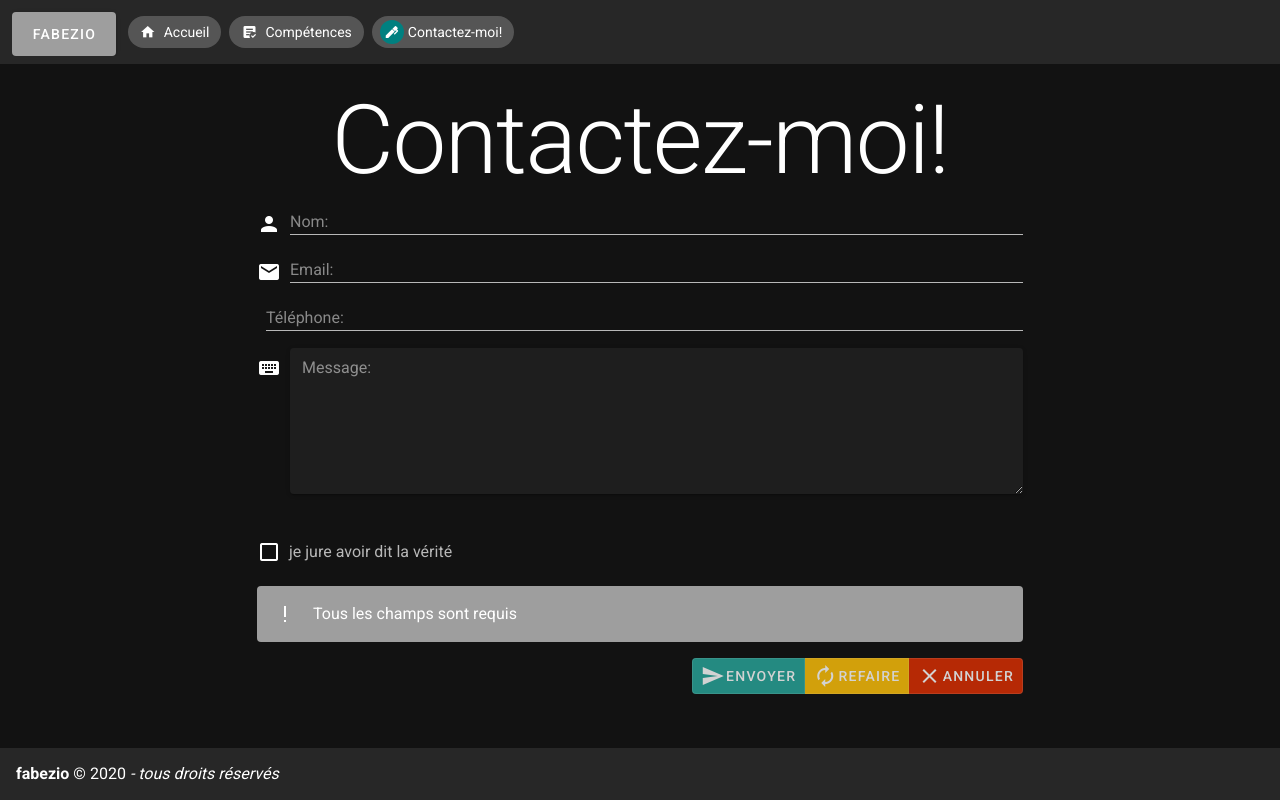
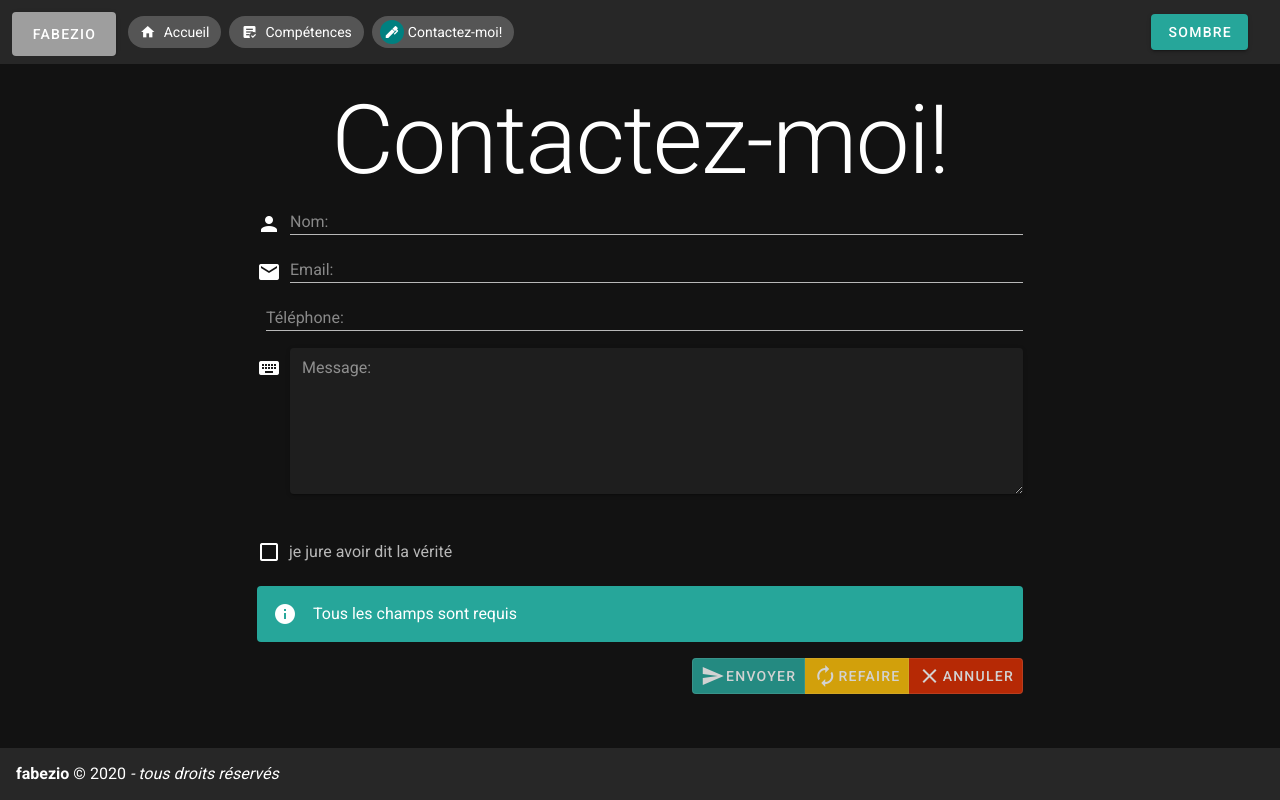
Before and after one commit to Fabezio/myapp-uni, a Nuxt app: page /contact in a window 1280 px wide. Built offline with nearby package versions, Linux system fonts and the light colour scheme.

Commit message:
ajout controleur de theme manuel dans navbar

```diff
--- a/components/navbar/Navbar.vue
+++ b/components/navbar/Navbar.vue
@@ -2,10 +2,12 @@
 v-app-bar(app dark flat tile)
   v-toolbar(flat padless tile).py-n2
     Brand(label='Fabezio')
-    //- v-spacer
     Navlinks
     Navlinks(url='skills', label='Compétences' icon='text-box-check')
     Navlinks(url='contact', label='Contactez-moi!' icon='pen')
+    v-spacer
+    <v-btn @click="toggleTheme" color="info">{{theme}}</v-btn>
+
 
 </template>
 
@@ -13,7 +15,16 @@ v-app-bar(app dark flat tile)
 export default {
   data() {
     return {
-      //
+      // dark: this.$vuetify.theme.dark
+      theme: 'sombre'
+    }
+  },
+  methods: {
+    toggleTheme() {
+      this.$vuetify.theme.dark = !this.$vuetify.theme.dark
+      !this.$vuetify.theme.dark
+        ? (this.theme = 'clair')
+        : (this.theme = 'sombre')
     }
   }
 }
--- a/pages/contact.vue
+++ b/pages/contact.vue
@@ -16,7 +16,7 @@ div
             v-icon(slot='prepend') mdi-keyboard
           v-checkbox(v-model='checkbox' label='je jure avoir dit la vérité')
 
-          v-alert(type='warning' color='grey') Tous les champs sont requis
+          v-alert(type='info' color='') Tous les champs sont requis
 
 
           // groupe d'actions
--- /dev/null
+++ b/plugins/vuetify.js
@@ -0,0 +1,10 @@
+import Vue from 'vue'
+import Vuetify from 'vuetify/lib'
+
+Vue.use(Vuetify)
+
+export default new Vuetify({
+  theme: {
+    dark: true
+  }
+})
```
